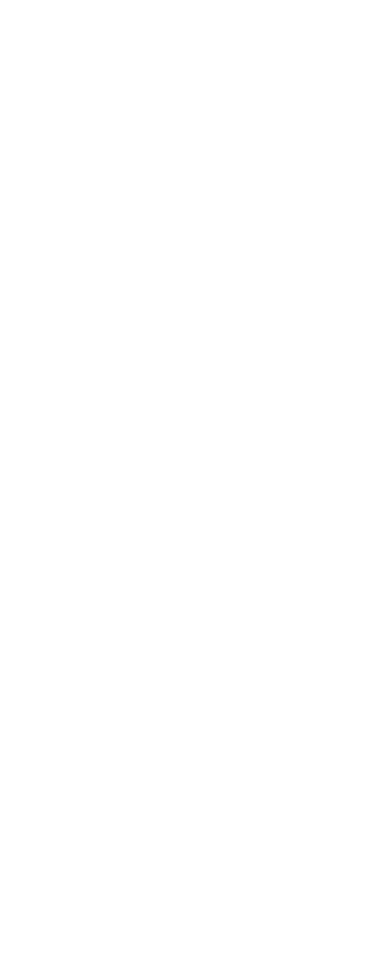
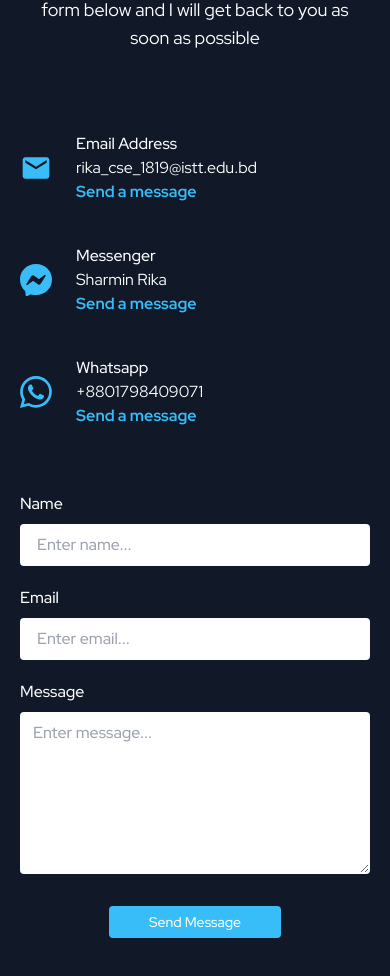
Before and after one commit to Rika4698/portfolio, a React (Vite) app: page / in a window 390 px wide. Shown: the part 6432-7408 px from the top of the page. Before the commit the page ends 6260 px from the top, so only its background shows below. Built offline with nearby package versions, Linux system fonts and the light colour scheme.

Commit message:
add contact

```diff
--- a/index.html
+++ b/index.html
@@ -15,5 +15,14 @@
   <body>
     <div id="root" class="font-redHatDisplay"></div>
   <script type="module" src="/src/main.jsx"></script>
+
+  <!-- email js -->
+  <script type="text/javascript" src="https://cdn.jsdelivr.net/npm/@emailjs/browser@3/dist/email.min.js">
+  </script>
+  <script type="text/javascript">
+    (function () {
+      emailjs.init("uJvCKRPwawDBtMqV0");
+    })();
+  </script>
   </body>
 </html>
--- a/package.json
+++ b/package.json
@@ -10,6 +10,7 @@
     "preview": "vite preview"
   },
   "dependencies": {
+    "@emailjs/browser": "^4.1.0",
     "bootstrap-icons": "^1.11.3",
     "localforage": "^1.10.0",
     "match-sorter": "^6.3.4",
--- a/src/App.jsx
+++ b/src/App.jsx
@@ -2,6 +2,7 @@
 import './App.css'
 import About from './components/About'
 import Banner from './components/Banner/Banner'
+import Contact from './components/Contact'
 import Education from './components/Education'
 import Experience from './components/Experience'
 import Navbar from './components/Navbar'
@@ -18,8 +19,8 @@
       <Experience />
       <Education/>
       <Projects />
-      {/* <Contact />
-      <Footer /> */}
+      <Contact />
+      {/* <Footer /> */}
     </div>
   )
 }
--- /dev/null
+++ b/src/components/Contact.jsx
@@ -0,0 +1,153 @@
+
+
+
+// import { BsFillTelephoneFill } from "react-icons/bs";
+import { BsWhatsapp } from "react-icons/bs";
+import { BsMessenger } from "react-icons/bs";
+import { MdEmail } from "react-icons/md";
+import { useRef, useState } from "react";
+import emailjs from "@emailjs/browser";
+import toast from "react-hot-toast";
+import { Toaster } from 'react-hot-toast';
+
+const Contact = () => {
+  const form = useRef();
+//   const [loading, setLoading] = useState(false);
+  const sendEmail = (e) => {
+    e.preventDefault();
+    // console.log(form.current);
+    // const toastId = toast.loading("Progress...", { duration: 10000 });
+
+    emailjs
+      .sendForm(
+        "service_pmy9t5h",
+        "template_gzz9xwj",
+        form.current,
+        "uJvCKRPwawDBtMqV0"
+      )
+      .then(
+        (result) => {
+            console.log(result);
+
+                toast.success("Message Sent Successfully.")
+                console.log(result);
+                // setLoading(false)
+                form.current.reset();
+            }, (error) => {
+                toast.error("Something went wrong!")
+                console.log(error);
+                // setLoading(false)
+            });
+  };
+
+
+  return (
+    <div id="contact" className="py-20 bg-gray-900 text-white">
+
+      <div className="max-w-7xl mx-5 md:mx-10 xl:mx-auto">
+      <Toaster />
+        <h3 className="text-4xl text-center font-clashDisplay font-semibold underline underline-offset-8 decoration-sky-400">
+          Contact Me
+        </h3>
+        <p className="text-center text-lg mt-5">
+          Feel free to Contact me by submitting the form below and I will get
+          back to you as soon as possible
+        </p>
+        <div className="flex flex-col lg:flex-row lg:items-center gap-16 py-20">
+          <div
+            className="flex-[3] space-y-10"
+            data-aos="fade-right"
+            data-aos-duration="1000"
+          >
+            <div className="flex items-center gap-6">
+              <MdEmail className="w-8 h-8 text-sky-400" />
+              <div className="font-clashDisplay">
+                <h3 className="font-medium"> Email Address</h3>
+                <h5>rika_cse_1819@istt.edu.bd</h5><a href="mailto:rika_cse_1819@istt.edu.bd" target="_blank" rel="noopener noreferrer" className="text-sky-400 font-bold hover:text-primary">Send a message</a>
+
+              </div>
+            </div>
+            <div className="flex items-center gap-6">
+              <BsMessenger className="w-8 h-8 text-sky-400" />
+              <div className="font-clashDisplay">
+                <h3 className="font-medium">Messenger</h3>
+                <h5>Sharmin Rika </h5><a href="https://m.me/sharmin.sadia.3701" target="_blank" rel="noopener noreferrer" className="text-sky-400 font-bold hover:text-primary">Send a message</a>
+              </div>
+            </div>
+            <div className="flex items-center gap-6">
+              <BsWhatsapp className="w-8 h-8 text-sky-400" />
+              <div className="font-clashDisplay">
+                <h3 className="font-medium">Whatsapp</h3>
+                <h5>+8801798409071</h5><a href="https://web.whatsapp.com/send?phone+8801798409071" target="_blank" rel="noopener noreferrer" className="text-sky-400 font-bold hover:text-primary">Send a message</a>
+              </div>
+            </div>
+          </div>
+
+          {/* form part */}
+          <form
+            ref={form}
+            onSubmit={sendEmail}
+            className="flex-[5] font-clashDisplay"
+          >
+            <div className="flex flex-col lg:flex-row gap-5">
+              <div className="flex-1">
+                <label className="font-medium" htmlFor="">
+                  Name
+                </label>
+                <input
+                  className="w-full mt-2 px-4 py-2 text-black bg-white font-redHatDisplay font-medium border border-transparent outline-none focus:border-primary rounded"
+                  placeholder="Enter name..."
+                  type="text"
+                  name="from_name"
+                  id=""
+                  required
+                />
+              </div>
+
+              <div className="flex-1">
+                <label className="font-medium" htmlFor="">
+                  Email
+                </label>
+                <input
+                  className="w-full mt-2 px-4 py-2 text-black bg-white font-redHatDisplay font-medium border border-transparent outline-none focus:border-primary rounded"
+                  placeholder="Enter email..."
+                  type="email"
+                  name="from_email"
+                  id=""
+                  required
+                />
+              </div>
+            </div>
+            <div className="flex flex-col w-full mt-5">
+              <label className="font-medium" htmlFor="textAria">
+                Message
+              </label>
+              <textarea
+                name="message"
+                id="textAria"
+                cols="30"
+                rows="6"
+                className="w-full mt-2 px-3 py-2 text-black bg-white font-redHatDisplay font-medium border border-transparent outline-none focus:border-primary rounded cursor-text"
+                placeholder="Enter message..."
+                required
+              ></textarea>
+            </div>
+            <div
+              className="text-center mt-8"
+              data-aos="flip-up"
+              data-aos-duration="500"
+            >
+              <input
+                className="btn btn-sm lg:h-10 px-10 bg-sky-400 hover:bg-primary text-white border-none rounded font-medium lg:text-lg"
+                type="submit"
+                value="Send Message"
+              />
+            </div>
+          </form>
+        </div>
+      </div>
+    </div>
+  );
+};
+
+export default Contact;
```
Also changed, not shown: 1 other file (tests, documents, lock files or other folders).
